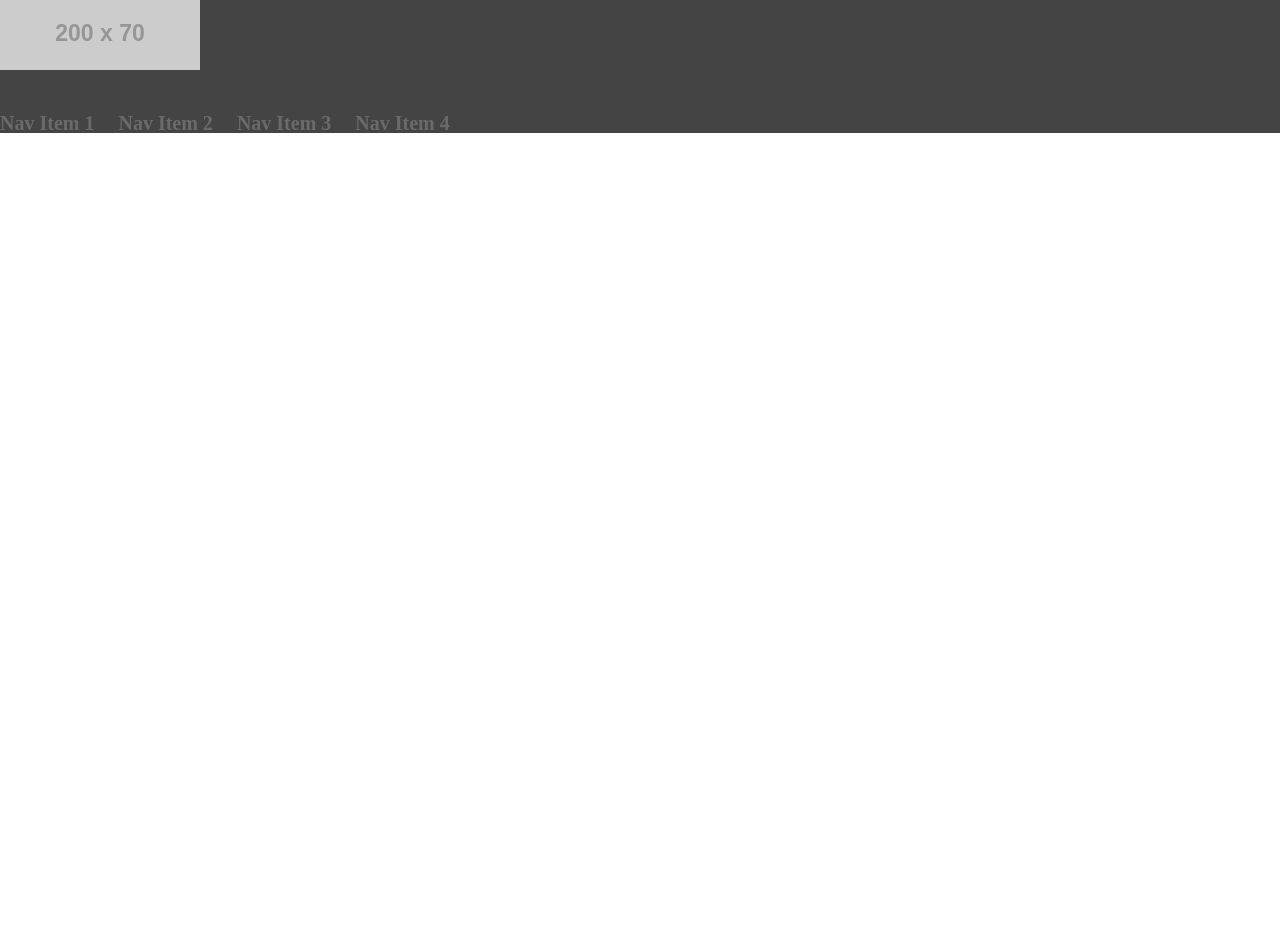
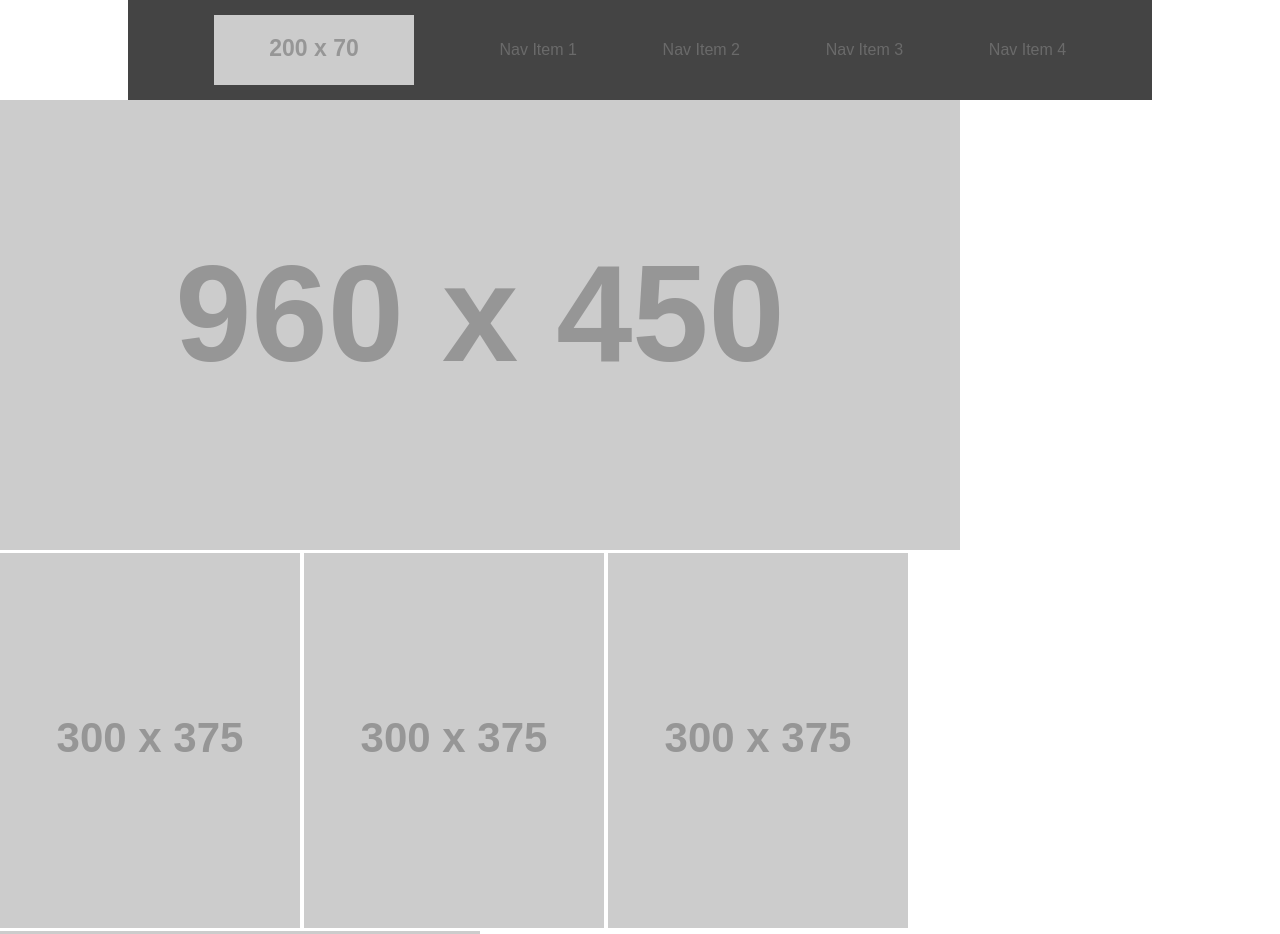
Before and after one commit to mcsadri/wirefame-exercise, a plain HTML site: page index.html in a window 1280 px wide. Shown: the top 934 px of the page. Before the commit the page ends 800 px from the top, so only its background shows below. Drawn offline with Linux system fonts and the light colour scheme; placeholder pictures from the web are drawn by us.

Commit message:
completed HTML for wireframe layout

```diff
--- a/css/style.css
+++ b/css/style.css
@@ -1,17 +1,44 @@
-header div {
-    background-color: #444444;
+html, body {
+    height: 100%;
+    align: center;
+
 }
 
-header li{
-    display: inline-block;
-    margin-top: 40px;
-    margin-right: 20px;
+header nav {
+    display: flex;
+    flex-direction: row;
+    align-items: center;
+    background-color: #444444;
+    margin: auto;
+    justify-content: space-evenly;
+    width: 80%;
+    height: 100px;
 }
 
-header li a{
+header nav a{
     text-decoration: none;
     color: #6A6A6A;
-    font-weight: 600;
-    font-size: 20px;
+    font-family: Arial;
     cursor: pointer;
 }
+
+
+
+
+
+
+
+
+
+
+
+
+
+footer div{
+    display: flex;
+    flex-direction: row;
+    align-items: center;
+    background-color: #444444;
+    width: 80%;
+    height: 100px;
+}
--- a/index.html
+++ b/index.html
@@ -16,34 +16,44 @@
     <main>
 
         <header>
-            <div>
+            <nav>
                 <img src="https://via.placeholder.com/200x70/000000/969696?text=200x70" alt="" srcset="">
-                    <ul>
-                        <li><a href="/">Nav Item 1</a></li>
-                        <li><a href="/">Nav Item 2</a></li>
-                        <li><a href="/">Nav Item 3</a></li>
-                        <li><a href="/">Nav Item 4</a></li>
-                    </ul>
-
-            </div>
+                <a href="/">Nav Item 1</a>
+                <a href="/">Nav Item 2</a>
+                <a href="/">Nav Item 3</a>
+                <a href="/">Nav Item 4</a>
+            </nav>
         </header>
 
         <main>
+            <div class="row">
+                <img src="https://via.placeholder.com/960x450/000000/969696?text=960x450" alt="" srcset="">
+            </div>
 
 
+            <div class="row">
+                <img src="https://via.placeholder.com/300x375/000000/969696?text=300x375" alt="" srcset="">
+                <img src="https://via.placeholder.com/300x375/000000/969696?text=300x375" alt="" srcset="">
+                <img src="https://via.placeholder.com/300x375/000000/969696?text=300x375" alt="" srcset="">
+            </div>
+
+
+            <div class="row">
+                <img src="https://via.placeholder.com/480x400/000000/969696?text=480x400" alt="" srcset="">
+                <div class="column">
+                    <h3>Featured Section Heading</h3>
+                    <p>Bender, being God isn't easy. If you do too much, people get dependent on you, and if you do nothing, they lose hope. You have to use a light touch. Like a safecracker, or a pickpocket. Yes, if you make it look like an electrical fire. When you do things right, people won't be sure you've done anything at all. You guys go on without me! I'm going to go… look for more stuff to steal! You seem malnourished. Are you suffering from intestinal parasites? My fellow Earthicans, as I have explained in my book 'Earth in the Balance'', and the much more popular ''Harry Potter and the Balance of Earth', we need to defend our planet against pollution. Also dark wizards.</p>
+                    <button>Call to Action</button>
+                </div>
+            </div>
 
         </main>
 
         <footer>
-
-
+            <div></div>
         </footer>
 
-
-
     </main>
-
-
 
 </body>
 
```
